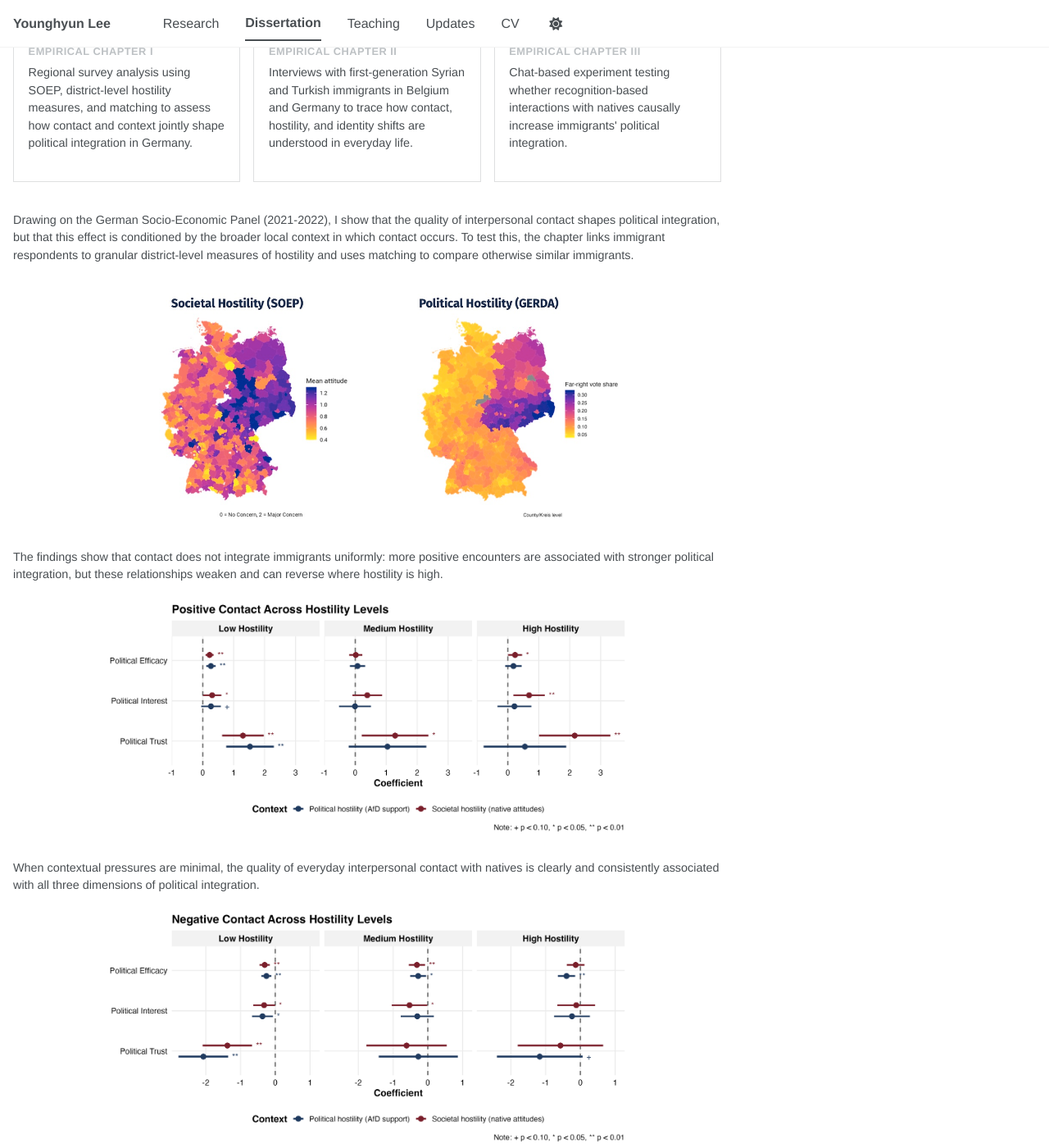
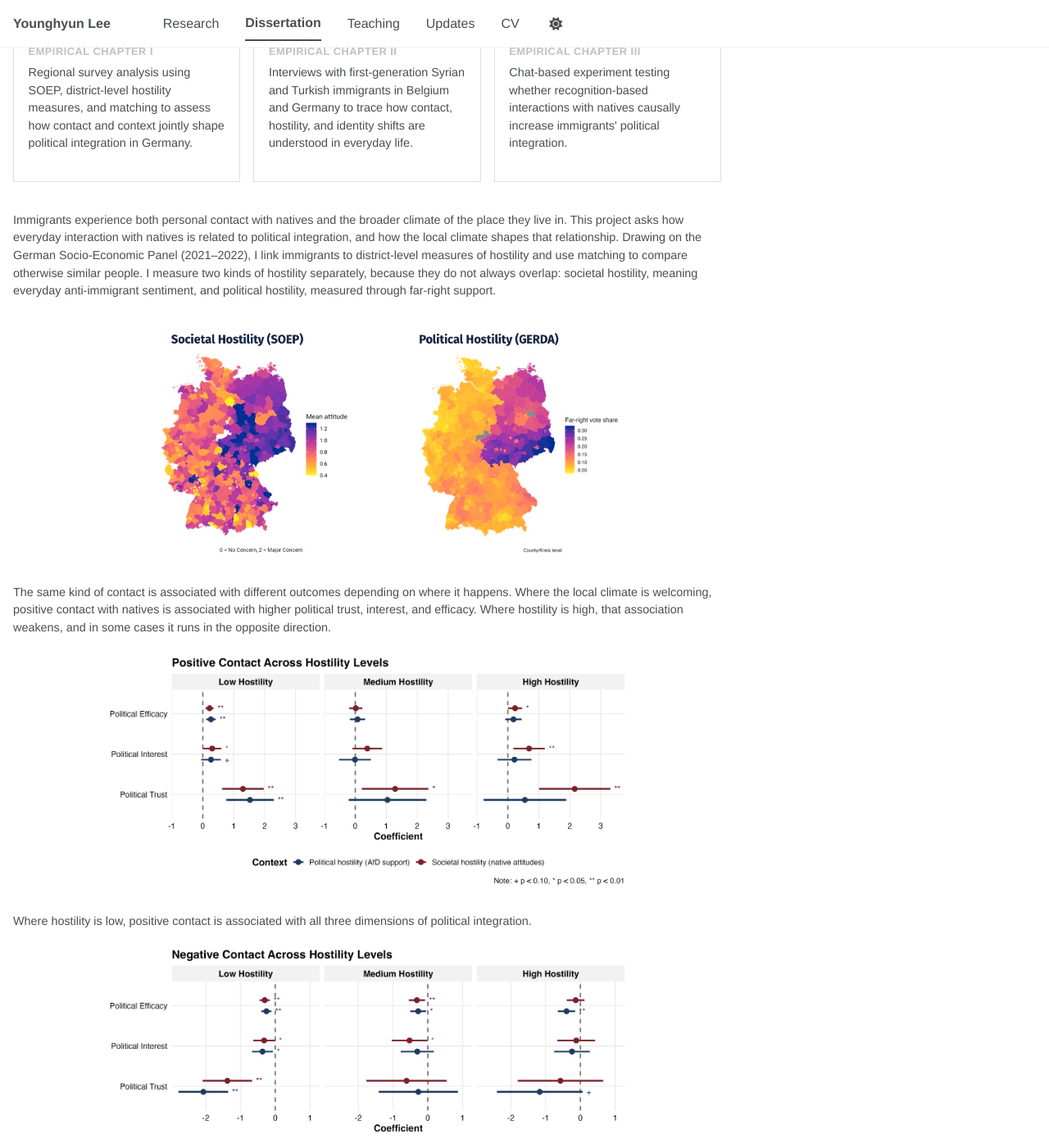
Before and after one commit to younghyunlee52/Website, a Jekyll site: the page built from _pages/dissertation.md, in a window 1280 px wide and 1400 px high, scrolled down 739 px. Shown: the whole window at 82% size. Built offline with Jekyll 4.4.1, drawn with Linux system fonts in a browser that asks for light colours; a script bundle is joined from its source files by our own code; library files that are not in the unit come from our copies; some of the changed text lies outside the part shown.

Commit message:
Update dissertation.md

```diff
--- a/_pages/dissertation.md
+++ b/_pages/dissertation.md
@@ -36,23 +36,27 @@ Existing work has devoted much more attention to immigrants' ties with co-ethnic
   </div>
 </div>
 
-Drawing on the German Socio-Economic Panel (2021-2022), I show that the quality of interpersonal contact shapes political integration, but that this effect is conditioned by the broader local context in which contact occurs. To test this, the chapter links immigrant respondents to granular district-level measures of hostility and uses matching to compare otherwise similar immigrants.
+Immigrants experience both personal contact with natives and the broader climate of the place they live in. This project asks how everyday interaction with natives is related to political integration, and how the local climate shapes that relationship. Drawing on the German Socio-Economic Panel (2021–2022), I link immigrants to district-level measures of hostility and use matching to compare otherwise similar people.
+I measure two kinds of hostility separately, because they do not always overlap: societal hostility, meaning everyday anti-immigrant sentiment, and political hostility, measured through far-right support.
+
 
 <figure class="dissertation-figure dissertation-figure--wide">
   <img src="/images/dissertation/hostility.jpg" alt="Maps of societal hostility and political hostility across districts in Germany.">
 </figure>
 
-The findings show that contact does not integrate immigrants uniformly: more positive encounters are associated with stronger political integration, but these relationships weaken and can reverse where hostility is high.
+
+The same kind of contact is associated with different outcomes depending on where it happens. Where the local climate is welcoming, positive contact with natives is associated with higher political trust, interest, and efficacy. Where hostility is high, that association weakens, and in some cases it runs in the opposite direction.
 
 <div class="dissertation-findings">
   <figure class="dissertation-figure dissertation-figure--wide">
     <img src="/images/dissertation/figure3a_positive_contact_slopes.png" alt="Positive contact across hostility levels for political efficacy, political interest, and political trust.">
   </figure>
-  <p>When contextual pressures are minimal, the quality of everyday interpersonal contact with natives is clearly and consistently associated with all three dimensions of political integration.</p>
+  <p>Where hostility is low, positive contact is associated with all three dimensions of political integration. </p>
   <figure class="dissertation-figure dissertation-figure--wide">
     <img src="/images/dissertation/figure3b_negative_contact_slopes.png" alt="Negative contact across hostility levels for political efficacy, political interest, and political trust.">
   </figure>
 </div>
+Negative contact shows the opposite pattern, and under high hostility, even close ties to natives can go together with a stronger sense of exclusion.
 
 Based on 35 semi-structured, in-depth interviews with first-generation Syrian and Turkish immigrants in Belgium and Germany, this chapter examines how immigrants themselves understand interactions with natives and their political integration process.
 
```
